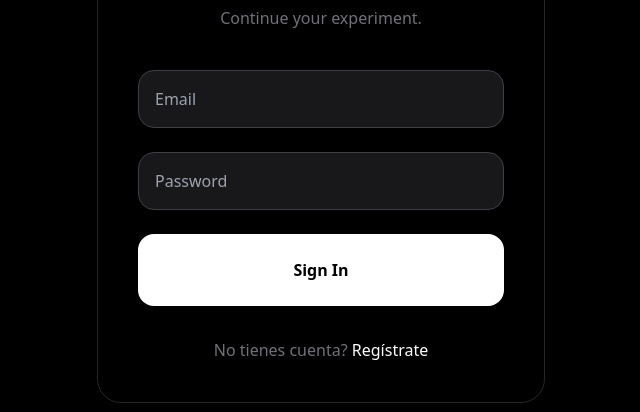
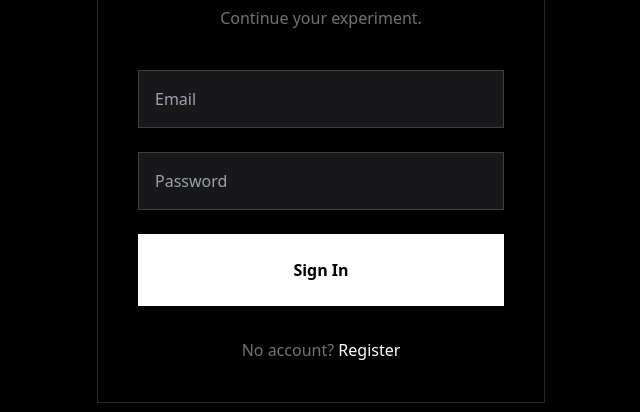
Before and after one commit to AngelAr01/rzlt-v0, a Next.js app: page /login in a window 1280 px wide. Shown: the part 260-672 px from the top of the page, without its empty margins (319-959 px from the left). Built offline with nearby package versions, Linux system fonts and the light colour scheme.

Commit message:
Update page.tsx

```diff
--- a/app/login/page.tsx
+++ b/app/login/page.tsx
@@ -2,8 +2,11 @@
 
 import { useState } from 'react';
 import Link from 'next/link';
+import { useRouter } from 'next/navigation';
+import { createClient } from '@/lib/supabase/client';
 
 export default function LoginPage() {
+  const router = useRouter();
   const [email, setEmail] = useState('');
   const [password, setPassword] = useState('');
   const [loading, setLoading] = useState(false);
@@ -14,19 +17,35 @@ export default function LoginPage() {
     setLoading(true);
     setError('');
 
-    // Simulación temporal (sin Supabase)
-    setTimeout(() => {
-      setError('Login simulado - funciona el botón ✅');
+    const supabase = createClient();
+
+    const { error: signInError } = await supabase.auth.signInWithPassword({
+      email,
+      password,
+    });
+
+    if (signInError) {
+      setError('Invalid email or password.');
       setLoading(false);
+      return;
+    }
 
-      // Redirección temporal
-      window.location.href = '/dashboard';
-    }, 1000);
+    const { data: profile } = await supabase
+      .from('profiles')
+      .select('onboarding_complete')
+      .eq('id', (await supabase.auth.getUser()).data.user!.id)
+      .single();
+
+    if (!profile?.onboarding_complete) {
+      router.push('/onboarding');
+    } else {
+      router.push('/dashboard');
+    }
   }
 
   return (
     <main className="min-h-screen bg-black text-white flex items-center justify-center px-6 py-12">
-      <div className="w-full max-w-md border border-zinc-800 p-10 rounded-3xl">
+      <div className="w-full max-w-md border border-zinc-800 p-10">
         <div className="text-center mb-10">
           <h1 className="text-5xl font-bold mb-2">RZLT</h1>
           <p className="text-2xl">Welcome back.</p>
@@ -39,7 +58,7 @@ export default function LoginPage() {
             placeholder="Email"
             value={email}
             onChange={(e) => setEmail(e.target.value)}
-            className="w-full p-4 bg-zinc-900 border border-zinc-700 rounded-2xl focus:border-white outline-none"
+            className="w-full p-4 bg-zinc-900 border border-zinc-700 focus:border-white outline-none text-white"
             required
           />
 
@@ -48,23 +67,28 @@ export default function LoginPage() {
             placeholder="Password"
             value={password}
             onChange={(e) => setPassword(e.target.value)}
-            className="w-full p-4 bg-zinc-900 border border-zinc-700 rounded-2xl focus:border-white outline-none"
+            className="w-full p-4 bg-zinc-900 border border-zinc-700 focus:border-white outline-none text-white"
             required
           />
 
-          {error && <p className="text-center text-green-400">{error}</p>}
+          {error && (
+            <p className="text-center text-red-400 text-sm">{error}</p>
+          )}
 
           <button
             type="submit"
             disabled={loading}
-            className="w-full bg-white text-black py-6 rounded-2xl font-semibold disabled:opacity-50"
+            className="w-full bg-white text-black py-6 font-semibold disabled:opacity-50"
           >
-            {loading ? 'Cargando...' : 'Sign In'}
+            {loading ? 'Signing in...' : 'Sign In'}
           </button>
         </form>
 
         <p className="text-center mt-8 text-zinc-500">
-          No tienes cuenta? <Link href="/register" className="text-white">Regístrate</Link>
+          No account?{' '}
+          <Link href="/register" className="text-white hover:underline">
+            Register
+          </Link>
         </p>
       </div>
     </main>
```
